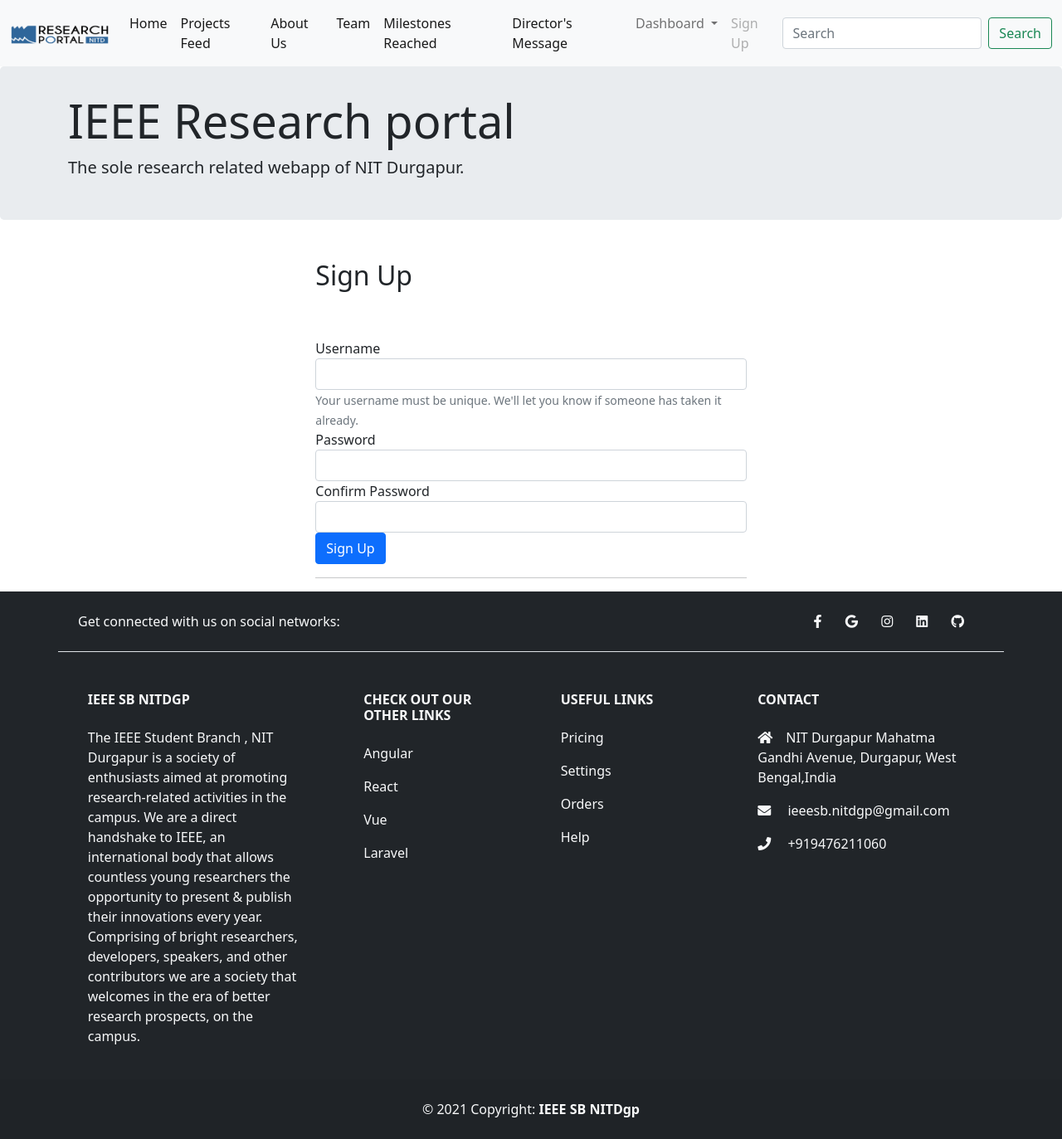
After one commit to sa-y-an/rportal, a Django app: page /users/signupuser/ in a window 1280 px wide. The commit adds this page. Shown: the whole page at 83% size. Run offline with Django 3.2, Linux system fonts and the light colour scheme.

Commit message:
signup done

```diff
--- a/Researchportal/urls.py
+++ b/Researchportal/urls.py
@@ -8,7 +8,8 @@
 urlpatterns = [
     path('admin/', admin.site.urls),
     path('', include('home.urls')),
-    path('projects/', include('posts.urls'))
+    path('projects/', include('posts.urls')),
+    path('users/', include('usr_val.urls') )
 ]
 
 urlpatterns += static(settings.MEDIA_URL, document_root=settings.MEDIA_ROOT)
--- a/templates/usr_val/index.html
+++ b/templates/usr_val/index.html
@@ -1,3 +1,3 @@
 <!DOCTYPE html>
 {% extends 'base.html' %} {% load static %} {% block content %}
-{% end block %}
+{% endblock %}
--- /dev/null
+++ b/templates/usr_val/signupuser.html
@@ -0,0 +1,39 @@
+<!DOCTYPE html>
+{% extends 'base.html' %} {% load static %} {% block content %}
+
+<div class="row justify-content-center mt-5">
+    <div class="col-md-5">
+        <h2>Sign Up</h2>
+    </div>
+</div>
+<div class="row justify-content-center mt-5">
+    <div class="col-md-5">
+        {% if error %}
+            <div class="alert alert-danger" role="alert">
+                {{ error }}
+            </div>
+        {% endif %}
+        <form method="POST">
+            {% csrf_token %}
+            <div class="form-group">
+                <label for="username">Username</label>
+                <input type="text" name="username" class="form-control" id="username" aria-describedby="usernameHelp">
+                <small id="usernameHelp" class="form-text text-muted">Your username must be unique. We'll let you know if someone has taken it already.</small>
+            </div>
+            <div class="form-group">
+                <label for="password1">Password</label>
+                <input type="password" name="password1" class="form-control" id="password1">
+            </div>
+            <div class="form-group">
+                <label for="password2">Confirm Password</label>
+                <input type="password" name="password2" class="form-control" id="password2">
+            </div>
+            <button type="submit" class="btn btn-primary">Sign Up</button>
+        </form>
+        <hr>
+
+    </div>
+</div>
+
+
+{% endblock %}
--- /dev/null
+++ b/usr_val/urls.py
@@ -0,0 +1,13 @@
+from django.contrib import admin
+from django.urls import include, path
+from django.conf.urls.static import static
+from django.conf import settings
+from . import views
+
+
+app_name = 'usr_val'
+
+urlpatterns = [
+    path('signupuser/', views.SignupUser.as_view() , name="signupuser"),
+    # path('loginuser/', views.LoginUser.as_view() , name="loginuser"),
+]
--- a/usr_val/views.py
+++ b/usr_val/views.py
@@ -1,3 +1,29 @@
 from django.shortcuts import render
+from django.views import View
+from django.shortcuts import render, redirect, get_object_or_404
+from django.contrib.auth.forms import UserCreationForm, AuthenticationForm
+from django.contrib.auth.models import User
+from django.db import IntegrityError
+from django.contrib.auth import login, logout, authenticate
+from django.utils import timezone
+from django.contrib.auth.decorators import login_required
+
 
 # Create your views here.
+class SignupUser(View) :
+
+    def get(self, request):
+        return render(request, 'usr_val/signupuser.html', {'form':UserCreationForm()})
+
+
+    def post(self,request):
+        if request.POST['password1'] == request.POST['password2']:
+            try:
+                user = User.objects.create_user(request.POST['username'], password=request.POST['password1'])
+                user.save()
+                login(request, user)
+                return redirect('home:home')
+            except IntegrityError:
+                return render(request, 'usr_val/signupuser.html', {'form':UserCreationForm(), 'error':'That username has already been taken. Please choose a new username'})
+        else:
+            return render(request, 'usr_val/signupuser.html', {'form':UserCreationForm(), 'error':'Passwords did not match'})
```
Also changed, not shown: templates/usr_val/login.html (added).
